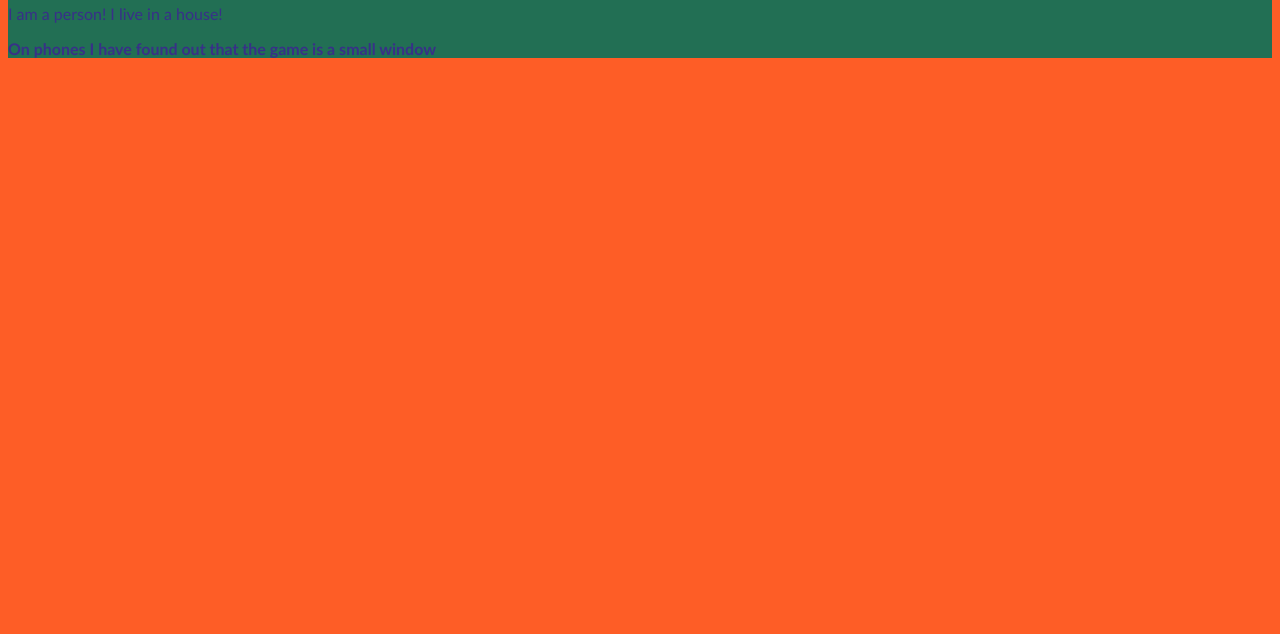
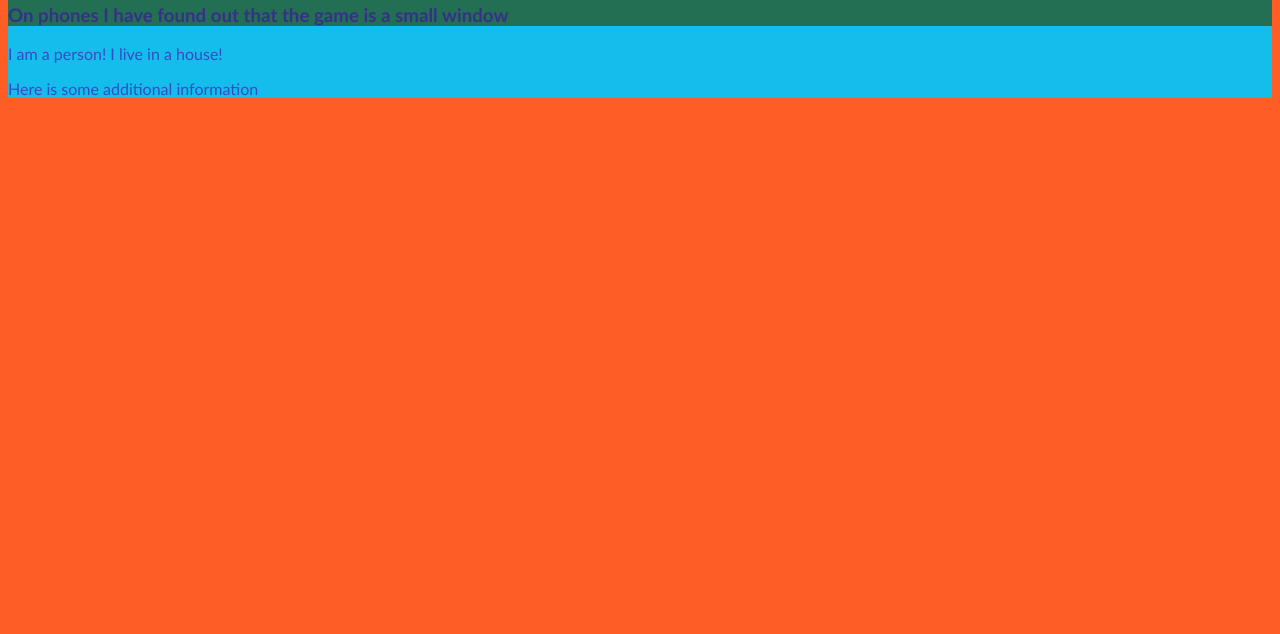
Before and after one commit to 29abrenton-rgb/29abrenton-rgb.github.io, a plain HTML site: page about.html in a window 1280 px wide. Shown: the part 166-800 px from the top of the page. Drawn offline with Linux system fonts and the light colour scheme.

Commit message:
publish game

```diff
--- a/about.html
+++ b/about.html
@@ -41,9 +41,11 @@
     <article>
         <header>
             <h2>I am a person!</h2>
-            <p>I am a person! I live in a house!</p>
-            <p><b>On phones I have found out that the game is a small window</b></p>
+                    <h3><p> <b>On phones I have found out that the game is a small window</b></p></h3>
+
         </header>
+        <p>I am a person! I live in a house!</p>
+        <p>Here is some additional information</p>
     </article>
 </body>
 
```
Also changed, not shown: index.html (+1 -1 lines).
